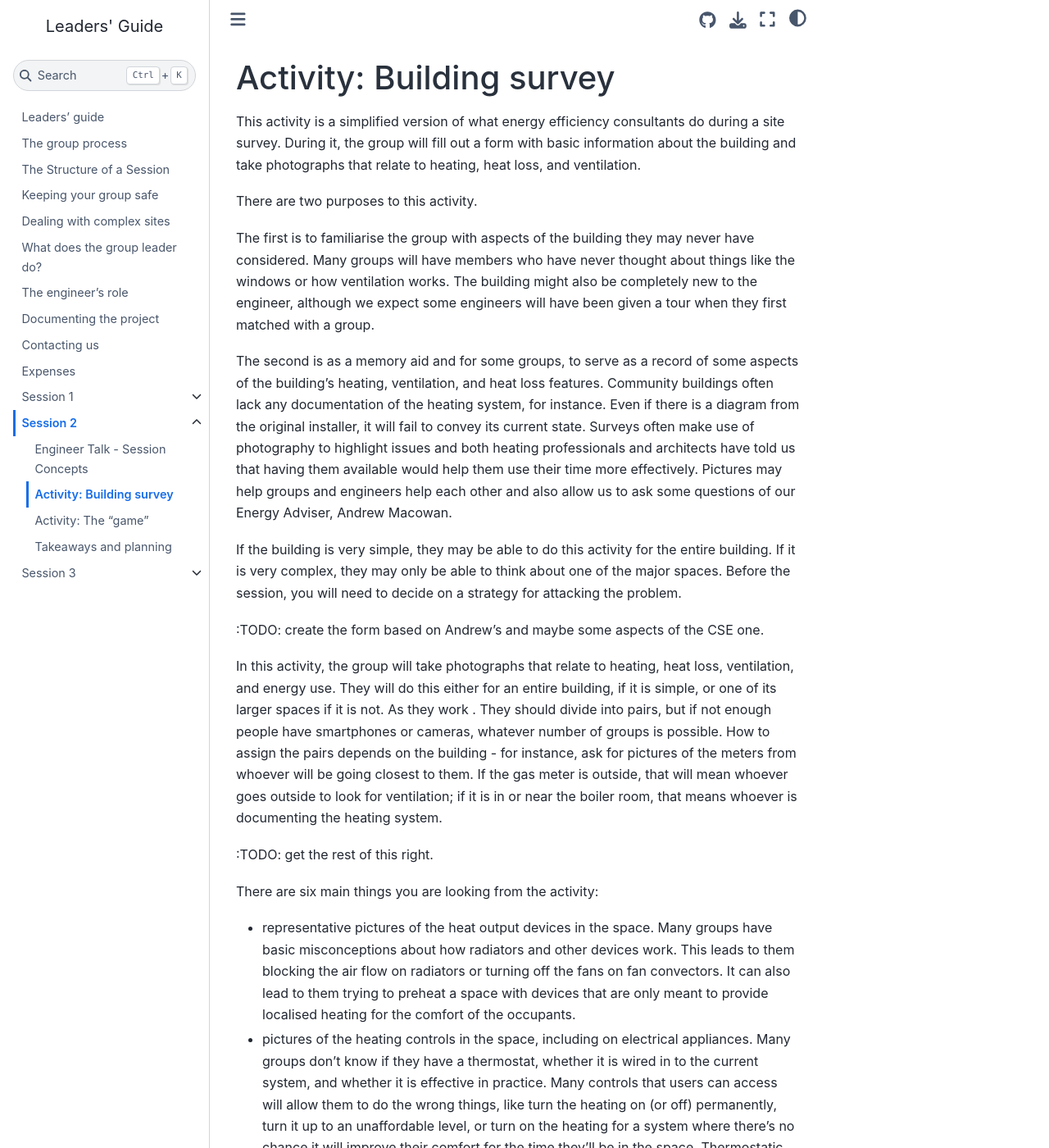
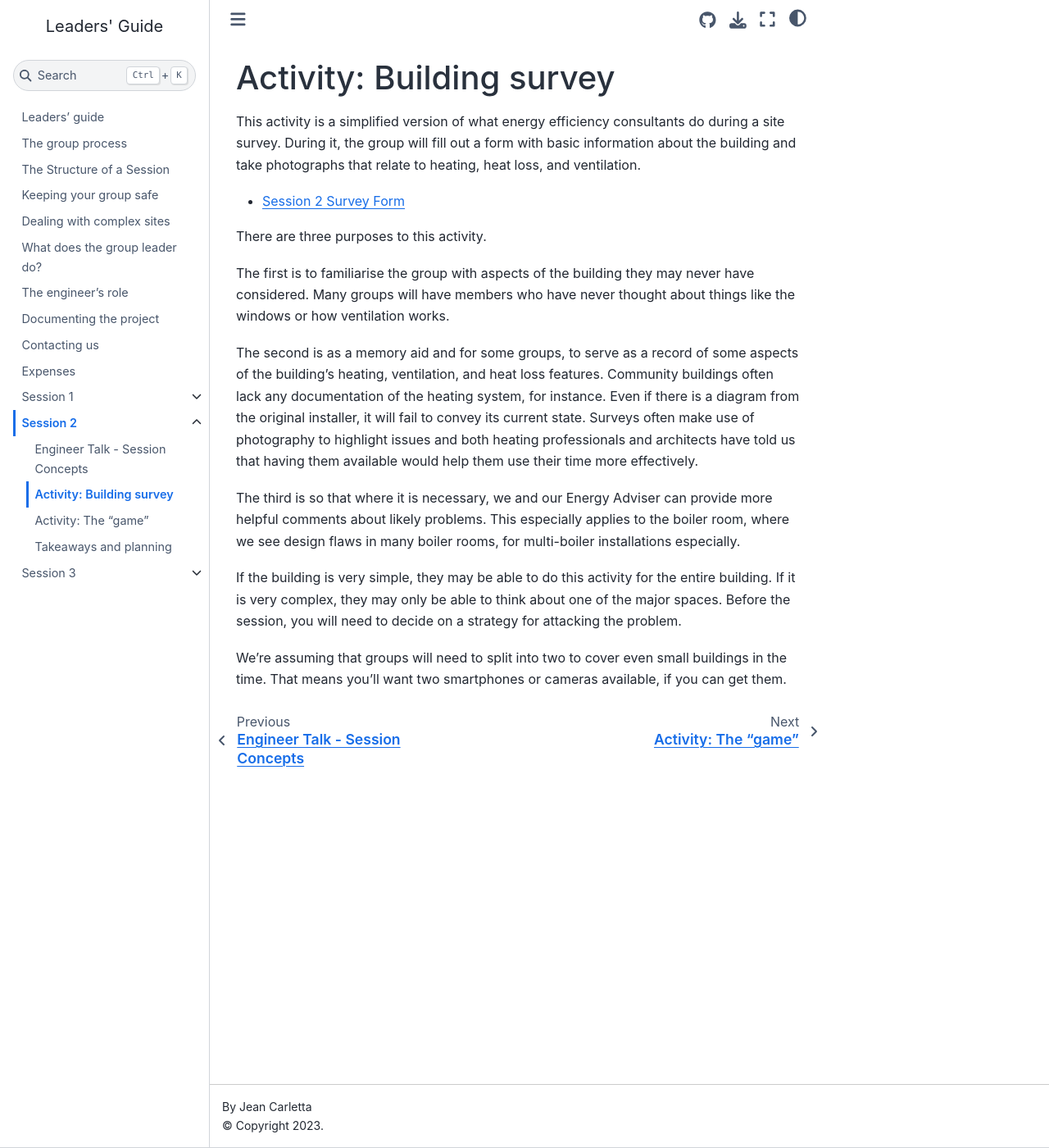
Before and after one commit to JeanCarletta/HeatHack-Leaders-Guide, a Jupyter Book: the page built from session2/details/first-activity.md, in a window 1280 px wide and 1400 px high. Shown: the whole window at 82% size. Built offline with Jupyter Book 1.0.4 settings and Sphinx 7.4.7 and the Sphinx Book theme 1.1.4, drawn with Linux system fonts in a browser that asks for light colours; some of the changed text lies outside the part shown.

Commit message:
link to form and removing the :TODO:s since it was really complete otherwise, some simple text changes and removals

```diff
--- a/session2/details/first-activity.md
+++ b/session2/details/first-activity.md
@@ -2,28 +2,16 @@
 
 This activity is a simplified version of what energy efficiency consultants do during a site survey. During it, the group will fill out a form with basic information about the building and take photographs that relate to heating, heat loss, and ventilation.
 
-There are two purposes to this activity.
+- [Session 2 Survey Form](https://docs.google.com/document/d/13ByjSw0NQAjF7fzfruSMPpP4ebGHkNFw?rtpof=true&authuser=director%40heathack.org&usp=drive_fs)
 
-The first is to familiarise the group with aspects of the building they may never have considered.  Many groups will have members who have never thought about things like the windows or how ventilation works.  The building might also be completely new to the engineer, although we expect some engineers will have been given a tour when they first matched with a group.
+There are three purposes to this activity.
 
-The second is as a memory aid and for some groups, to serve as a record of some aspects of the building's heating, ventilation, and heat loss features.  Community buildings often lack any documentation of the heating system, for instance.  Even if there is a diagram from the original installer, it will fail to convey its current state.  Surveys often make use of photography to highlight issues and both heating professionals and architects have told us that having them available would help them use their time more effectively.  Pictures may help groups and engineers help each other and also allow us to ask some questions of our Energy Adviser, Andrew Macowan.
+The first is to familiarise the group with aspects of the building they may never have considered.  Many groups will have members who have never thought about things like the windows or how ventilation works.
+
+The second is as a memory aid and for some groups, to serve as a record of some aspects of the building's heating, ventilation, and heat loss features.  Community buildings often lack any documentation of the heating system, for instance.  Even if there is a diagram from the original installer, it will fail to convey its current state.  Surveys often make use of photography to highlight issues and both heating professionals and architects have told us that having them available would help them use their time more effectively.
+
+The third is so that where it is necessary, we and our Energy Adviser can provide more helpful comments about likely problems.  This especially applies to the boiler room, where we see design flaws in many boiler rooms, for multi-boiler installations especially.
 
 If the building is very simple, they may be able to do this activity for the entire building.  If it is very complex, they may only be able to think about one of the major spaces.  Before the session, you will need to decide on a strategy for attacking the problem.
 
-:TODO: create the form based on Andrew's and maybe some aspects of the CSE one.
-
-In this activity, the group will take photographs that relate to heating, heat loss, ventilation, and energy use.  They will do this either for an entire building, if it is simple, or one of its larger spaces if it is not.  As they work .  They should divide into pairs, but if not enough people have smartphones or cameras, whatever number of groups is possible. How to assign the pairs depends on the building - for instance, ask for pictures of the meters from whoever will be going closest to them.  If the gas meter is outside, that will mean whoever goes outside to look for ventilation; if it is in or near the boiler room, that means whoever is documenting the heating system.
-
-:TODO: get the rest of this right.
-
-There are six main things you are looking from the activity:
-
-- representative pictures of the heat output devices in the space.  Many groups have basic misconceptions about how radiators and other devices work.  This leads to them blocking the air flow on radiators or turning off the fans on fan convectors.  It can also lead to them trying to preheat a space with devices that are only meant to provide localised heating for the comfort of the occupants.
-
-- pictures of the heating controls in the space, including on electrical appliances.  Many groups don't know if they have a thermostat, whether it is wired in to the current system, and whether it is effective in practice.  Many controls that users can access will allow them to do the wrong things, like turn the heating on (or off) permanently, turn it up to an unaffordable level, or turn on the heating for a system where there's no chance it will improve their comfort for the time they'll be in the space.  Thermostatic radiator valves in community spaces cause real issues for thermal comfort, energy waste, or both.
-
-- representative pictures of the glazing.
-
-- representative pictures of the ventilation features of the building, including outside the building.  They are unlikely to get these right, and some may be in areas they can't access, but this is to get some idea and get them thinking about ventilation as they go about the rest of their business in the building between sessions.
-
-- pictures of the boiler room, if there is one.  These are really for us, to give us some idea of what you're dealing with.    If you are a building services engineer, you may not need assistance with this.  Many community buildings have had single boilers replaced with multi-boiler installations starting in the 1990s, and often these have been plumbed in incorrectly or are under insufficient control.  Some corrections are too expensive to consider until we understand how much future heating will rely on hydrogen - a decision expected to come in 2026 - but it's useful to understand the situation as it will affect decisions about how to stage future changes that rely on "hybrid" heating approaches and what can be said in grant applications.  It's easier to make the case for replacing non-condensing boilers than condensing ones that recover heat from the flue.
+We're assuming that groups will need to split into two to cover even small buildings in the time.  That means you'll want two smartphones or cameras available, if you can get them.
```
Also changed, not shown: session2/details/takeaways-and-planning.md (+1 -6 lines).
